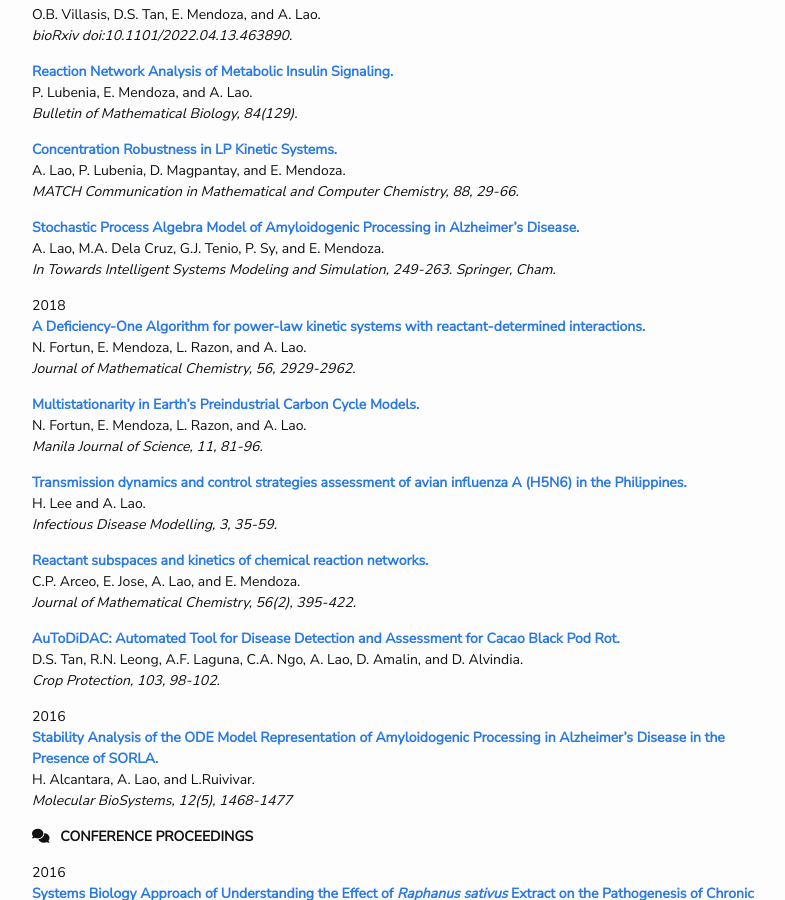
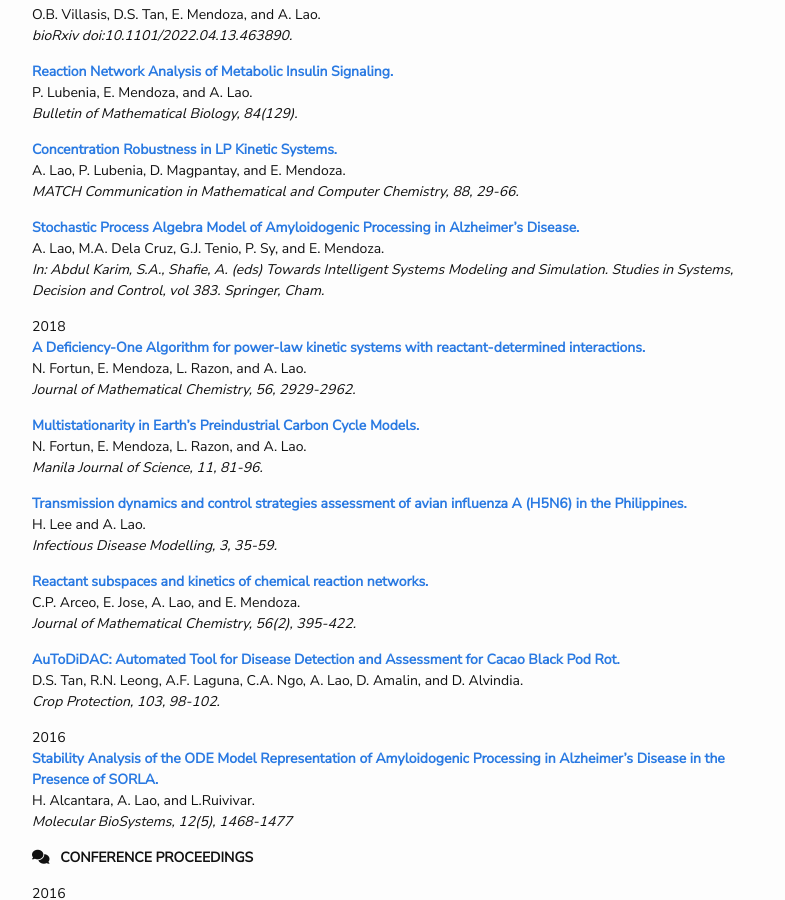
Before and after one commit to dlsu-scomb/dlsu-scomb.github.io, a Jekyll site: the page built from papers.md, in a window 1280 px wide and 900 px high, scrolled down 376 px. Shown: the whole window, without its empty margins (238-1023 px from the left). Built offline with Jekyll 4.4.1, drawn with Linux system fonts in a browser that asks for light colours; nearby versions of some CDN libraries; a style sheet for code colours, icons or effects is not loaded.

Commit message:
Update papers.md

```diff
--- a/papers.md
+++ b/papers.md
@@ -18,13 +18,13 @@
 P. Lubenia, E. Mendoza, and A. Lao. <br>
 *Bulletin of Mathematical Biology, 84(129).*
 
-[**Concentration Robustness in LP Kinetic Systems.**](https://arxiv.org/pdf/2110.13845.pdf) <br>
+[**Concentration Robustness in LP Kinetic Systems.**](https://match.pmf.kg.ac.rs/electronic_versions/Match88/n1/match88n1_29-66.pdf) <br>
 A. Lao, P. Lubenia, D. Magpantay, and E. Mendoza. <br>
 *MATCH Communication in Mathematical and Computer Chemistry, 88, 29-66.*
 
 [**Stochastic Process Algebra Model of Amyloidogenic Processing in Alzheimer’s Disease.**](https://link.springer.com/chapter/10.1007/978-3-030-79606-8_18) <br>
 A. Lao, M.A. Dela Cruz, G.J. Tenio, P. Sy, and E. Mendoza. <br>
-*In Towards Intelligent Systems Modeling and Simulation, 249-263. Springer, Cham.*
+*In: Abdul Karim, S.A., Shafie, A. (eds) Towards Intelligent Systems Modeling and Simulation. Studies in Systems, Decision and Control, vol 383. Springer, Cham.*
 
 2018 <br>
 [**A Deficiency-One Algorithm for power-law kinetic systems with reactant-determined interactions.**](https://link.springer.com/article/10.1007/s10910-018-0925-2) <br>
```
